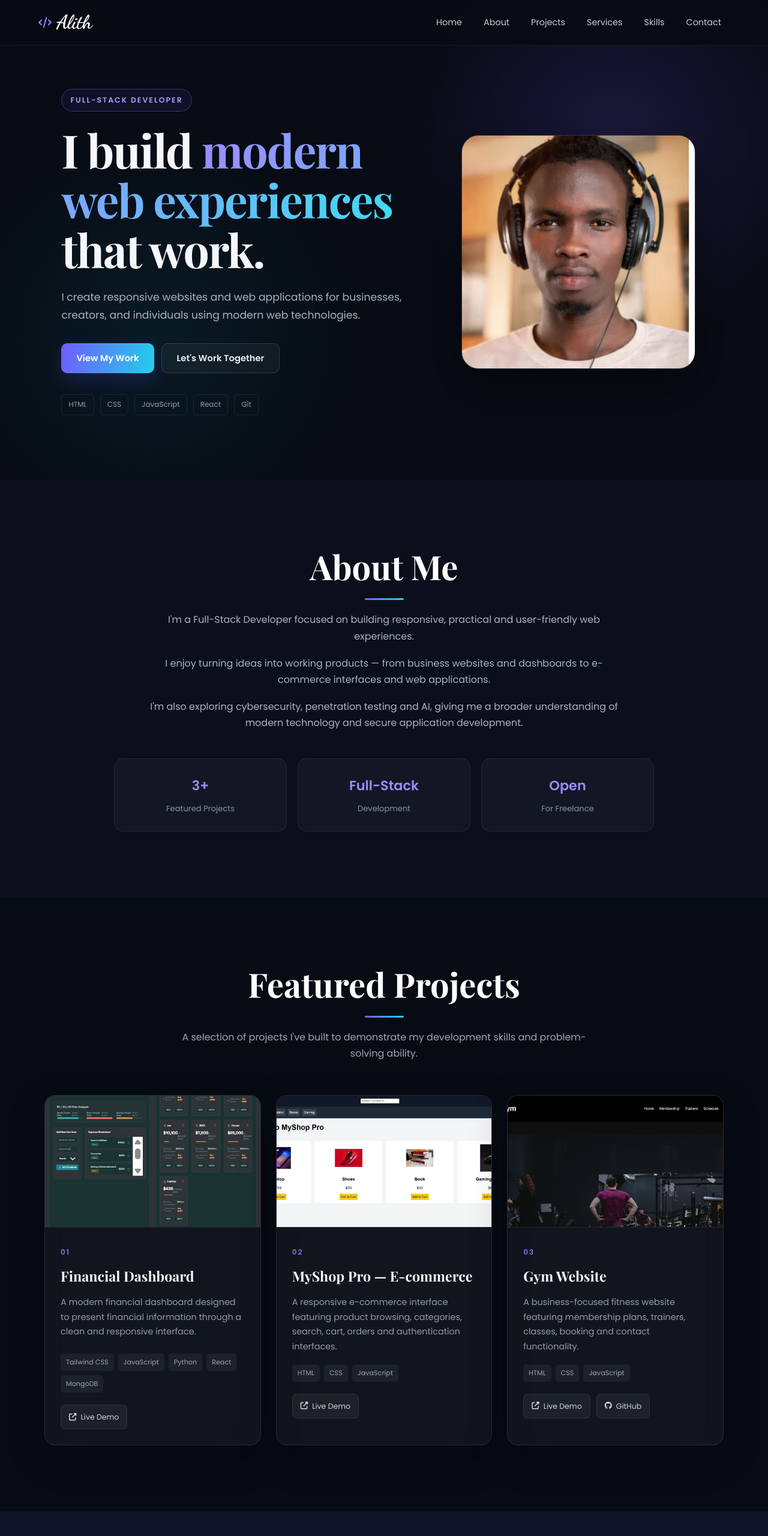
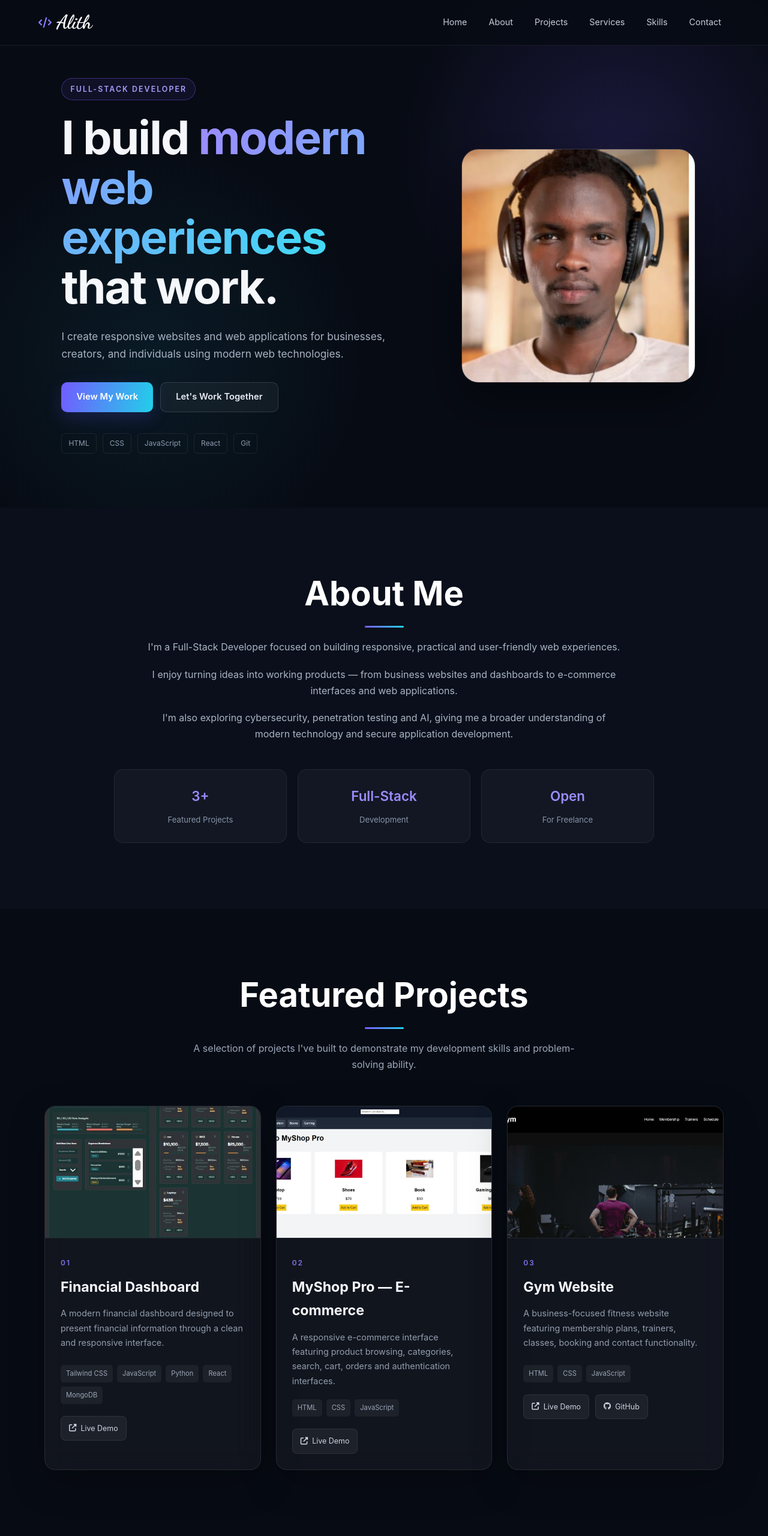
Before and after one commit to Alith37/My-Personal-Porfolio, a website built with Vite: page index.html in a window 1280 px wide. Shown: the top 2560 px of the page at 60% size. Built offline with nearby package versions, Linux system fonts and the light colour scheme.

Commit message:
Update portfolio typography

```diff
--- a/Style.css
+++ b/Style.css
@@ -10,7 +10,7 @@ html {
 }
 
 body {
-  font-family: "Poppins", sans-serif;
+  font-family: "Inter", sans-serif;
   background: #070b14;
   color: #f5f7fb;
   line-height: 1.7;
@@ -50,7 +50,7 @@ select {
 
 .section-title {
   text-align: center;
-  font-family: "Playfair Display", serif;
+  font-family: "Inter", sans-serif;
   font-size: clamp(2.2rem, 5vw, 3.5rem);
   line-height: 1.2;
   margin-bottom: 1.2rem;
@@ -213,7 +213,7 @@ select {
 }
 
 .hero-content h1 {
-  font-family: "Playfair Display", serif;
+  font-family: "Inter", sans-serif;
   font-size: clamp(3rem, 6vw, 5.3rem);
   line-height: 1.08;
 
@@ -439,7 +439,7 @@ select {
 .project-info h3 {
   margin: 8px 0 12px;
 
-  font-family: "Playfair Display", serif;
+  font-family: "Inter", sans-serif;
   font-size: 1.45rem;
 }
 
@@ -540,7 +540,7 @@ select {
 .skill-group h3 {
   margin-bottom: 13px;
 
-  font-family: "Playfair Display", serif;
+  font-family: "Inter", sans-serif;
   font-size: 1.25rem;
 }
 
@@ -633,7 +633,7 @@ select {
 .contact-info h3 {
   margin-bottom: 12px;
 
-  font-family: "Playfair Display", serif;
+  font-family: "Inter", sans-serif;
   font-size: 1.6rem;
 }
 
```
